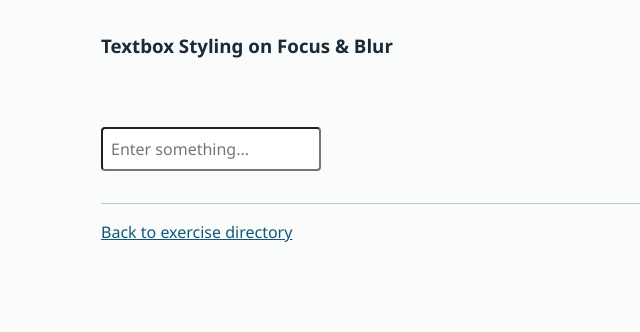
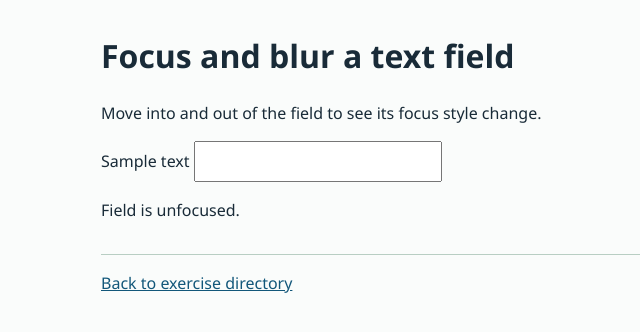
Before and after one commit to AdityaGit8009/JS-Task, a website: page task17.html in a window 1280 px wide. Shown: the whole page, without its empty margins (123-763 px from the left). Drawn offline with Linux system fonts and the light colour scheme.

Commit message:
Show text field focus state to keyboard and screen reader users

```diff
--- a/task17.html
+++ b/task17.html
@@ -2,32 +2,34 @@
 <html lang="en">
 <head>
     <meta charset="UTF-8">
-        <title>Textbox Focus Effects</title>
+    <meta name="viewport" content="width=device-width, initial-scale=1.0">
+    <title>Focus and blur a text field</title>
+    <link rel="stylesheet" href="assets/site.css">
     <style>
-            .highlight {
-                background-color: #0fdf0f;
-                border-color: #001ec8;
-                border-radius: 8px;
-            }
-            input {
-                padding: 8px;
-                border-radius: 4px;
-                width: 200px;
-            }
+        #txtBox { padding: .4rem; max-width: 100%; box-sizing: border-box; }
+        #txtBox.highlight { background: #e5fae7; border-color: #20602a; }
     </style>
-        <link rel="stylesheet" href="assets/site.css">
-        <meta name="viewport" content="width=device-width, initial-scale=1.0">
 </head>
 <body>
-        <h3>Textbox Styling on Focus & Blur</h3><br><br>
-        <input type="text" id="txtBox" placeholder="Enter something..." onfocus="addHighlight()" onblur="removeHighlight()">
+    <main>
+        <h1>Focus and blur a text field</h1>
+        <p id="focus-hint">Move into and out of the field to see its focus style change.</p>
+        <label for="txtBox">Sample text</label>
+        <input id="txtBox" type="text" aria-describedby="focus-hint">
+        <p><output id="focus-status" for="txtBox">Field is unfocused.</output></p>
+    </main>
     <script>
-            function addHighlight() {
-                document.getElementById("txtBox").classList.add("highlight");
+        const input = document.getElementById("txtBox");
+        const status = document.getElementById("focus-status");
+
+        function showFocusState() {
+            const focused = document.activeElement === input;
+            input.classList.toggle("highlight", focused);
+            status.value = focused ? "Field is focused." : "Field is unfocused.";
         }
-            function removeHighlight() {
-                document.getElementById("txtBox").classList.remove("highlight");
-            }
+
+        input.addEventListener("focus", showFocusState);
+        input.addEventListener("blur", showFocusState);
     </script>
     <footer class="exercise-return"><a href="index.html#exercises">Back to exercise directory</a></footer>
 </body>
```
Lines whose indentation alone changed are shown as unchanged.
